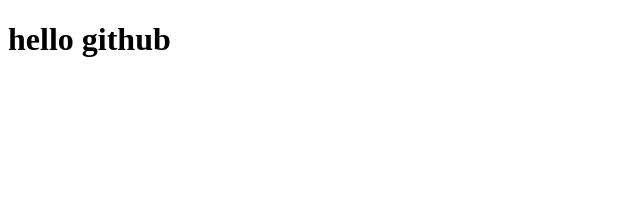
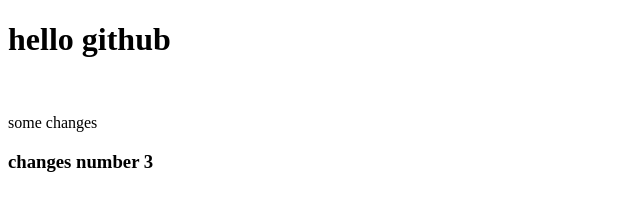
Before and after one commit to alinann/gitLesson1, a plain HTML site: page index.html in a window 1280 px wide. Shown: the whole page, without its empty margins (0-640 px from the left). Drawn offline with Linux system fonts and the light colour scheme.

Commit message:
added some changes in p

```diff
--- a/index.html
+++ b/index.html
@@ -7,5 +7,8 @@
   </head>
   <body>
     <h1>hello github</h1>
+    <br />
+    <p>some changes</p>
+    <h3>changes number 3</h3>
   </body>
 </html>
```
